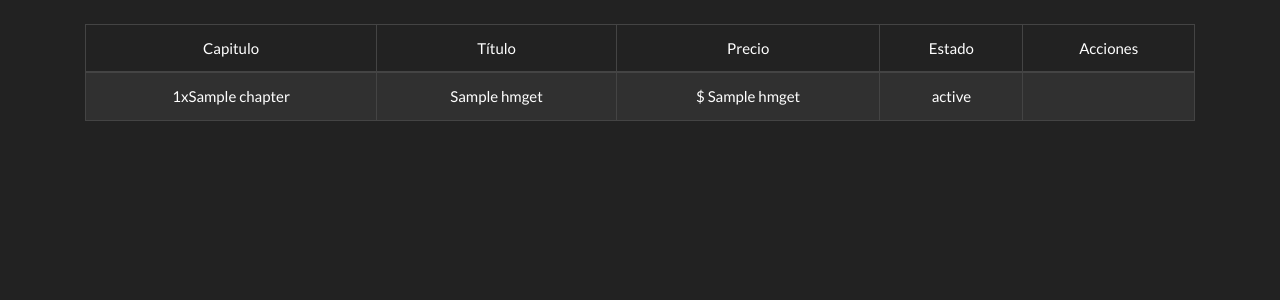
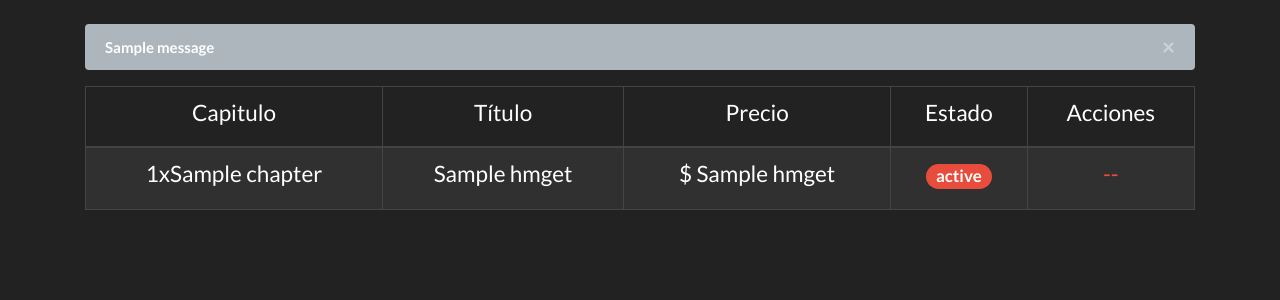
Before and after one commit to NicoRondan/TP2NOSQL, a Flask app: template the_mandalorian/api/templates/index.html in a window 1280 px wide. Shown: the part 71-371 px from the top of the page. Run offline with Flask 2, Linux system fonts and the light colour scheme; the template is opened without the code that fills it: most values are stand-ins (such as "Sample title", 1, 10 or a date in 2020); one stand-in notice (Sample message) is shown; parts of the project's set-up code (start-up, migrations or seed data) failed here and were passed over; some libraries are stand-ins or nearby versions.

Commit message:
mejoro front

```diff
--- a/the_mandalorian/api/app.py
+++ b/the_mandalorian/api/app.py
@@ -1,8 +1,9 @@
-from flask import Flask, render_template, request, redirect, url_for
+from flask import Flask, render_template, request, redirect, url_for, flash
 import redis
 from functions import inicializar
 
 app = Flask(__name__)
+
 #IP address del host
 host = '172.17.0.2'
 
@@ -21,7 +22,9 @@ db = connect_db()
 #db.flushdb()
 
 """Carga de datos a la bbdd"""
-inicializar(db)
+if db.dbsize() == 0:
+    inicializar(db)
+
 
 """Persistencia de datos"""
 def guardar():
@@ -50,8 +53,12 @@ def confirmarPago():
         precio = request.args.get('precio')
         #obtener titulo de la bbdd
         titulo = db.hget(capitulo, 'titulo')
-        data = [capitulo, titulo, precio]
-        return render_template('confirmar-pago.html', data = data)
+        #Verificar que no se haya vencido la reserva
+        if db.exists('estado ' + capitulo) == 0:
+            return redirect(url_for('index'))
+        else:
+            data = [capitulo, titulo, precio]
+            return render_template('confirmar-pago.html', data = data)
     elif request.method == 'POST':
         #Obtener parametros de la URL
         capitulo = request.args.get('capitulo')
@@ -62,6 +69,7 @@ def confirmarPago():
         #establecer tiempo 24hs a segundos
         db.expire(key, 86400)
         #Volver al index.html
+        flash('Pago Confirmado!')
         return redirect(url_for('index'))
 
 
@@ -76,6 +84,7 @@ def reservarCapitulo():
     #establecer tiempo 4min a segundos
     db.expire(key, 240)
     #Volver al index.html
+    flash('Capitulo Reservado Satisfactoriamente!')
     return redirect(url_for('index'))
 
 if __name__ == '__main__':
--- a/the_mandalorian/api/templates/index.html
+++ b/the_mandalorian/api/templates/index.html
@@ -1,42 +1,61 @@
 {% extends 'layout.html' %}
 
 {% block body%}
+
 <div class="row">
     <div class="col-md-12">
+        {% with messages = get_flashed_messages() %}
+            {% if messages%}
+                {% for message in messages %}
+                    <div class="alert alert-light alert-dismissible fade show" role="alert">
+                        <strong>{{ message }}</strong>
+                        <button type="button" class="close" data-dismiss="alert" aria-label="Close">
+                          <span aria-hidden="true">&times;</span>
+                        </button>
+                      </div>
+                {% endfor %}
+            {% endif %}
+        {% endwith %}
         <table class="table table-striped table-bordered bg-black table-lg">
             <thead>
                 <tr>
-                  <td class="text-center">Capitulo</td>
-                  <td class="text-center">Título</td>
-                  <td class="text-center">Precio</td>
-                  <td class="text-center">Estado</td>
-                  <td class="text-center">Acciones</td>
+                  <td class="text-center"><h4>Capitulo</h4></td>
+                  <td class="text-center"><h4>Título</h4></td>
+                  <td class="text-center"><h4>Precio</h4></td>
+                  <td class="text-center"><h4>Estado</h4></td>
+                  <td class="text-center"><h4>Acciones</h4></td>
                 </tr>
             </thead>
             <tbody>
                {% for chapter in data %}
                 <tr>
-                    <td class="text-center">1x{{chapter}}</td>
-                    <td class="text-center">{{db.hmget(chapter, 'titulo')[0]}}</td>
-                    <td class="text-center">$ {{db.hmget(chapter, 'precio')[0]}}</td>
+                    <td class="text-center"><h4>1x{{chapter}}</h4></td>
+                    <td class="text-center"><h4>{{db.hmget(chapter, 'titulo')[0]}}</h4></td>
+                    <td class="text-center"><h4>$ {{db.hmget(chapter, 'precio')[0]}}</h4></td>
                     <td class="text-center">
                     {% if db.exists('estado ' + chapter) == 0 %}
-                        disponible
+                        <h4><span class="badge badge-pill badge-info">disponible</span></h4>
                     {% else %}
-                        {{db.get('estado ' + chapter)}}
+                        {% with state = db.get('estado ' + chapter) %}
+                            {% if state == 'reservado' %}
+                                <h4><span class="badge badge-pill badge-secondary">{{state}}</span></h4>
+                            {% else %}
+                                <h4><span class="badge badge-pill badge-danger">{{state}}</span></h4>
+                            {% endif %}
+                        {% endwith %}
                     {% endif %}
                     </td>
                     <td class="text-center">
                         {% if db.exists('estado ' + chapter) == 0 %}
-                            <a href="/reservar?capitulo={{chapter}}" class="btn btn-success">Alquilar</a>
+                            <a href="/reservar?capitulo={{chapter}}" class="btn btn-outline-success"><h5>Alquilar</h5></a>
                         {% else %}
-                            {% if db.get('estado ' + chapter) == 'reservado' %}
-                                <a href="/confirmar-pago?capitulo={{chapter}}&precio={{db.hmget(chapter, 'precio')[0]}}" class="btn btn-primary">Confirmar Pago</a>
-                            {% else %}
-                                {% if db.get('estado ' + chapter) == 'alquilado' %}
-                                    <p class="text-danger">--</p>
+                            {% with state =  db.get('estado ' + chapter) %}
+                                {% if state == 'reservado' %}
+                                    <a href="/confirmar-pago?capitulo={{chapter}}&precio={{db.hmget(chapter, 'precio')[0]}}" class="btn btn-outline-info"><h5>Confirmar Pago</h5></a>
+                                {% else %}
+                                    <h4 class="text-danger">--</h4>
                                 {% endif %}
-                            {% endif %}
+                            {% endwith %}
                         {% endif %}
                     </td>
                 </tr>
--- a/the_mandalorian/api/templates/layout.html
+++ b/the_mandalorian/api/templates/layout.html
@@ -11,7 +11,7 @@
 </head>
 <body>
     <nav class="navbar navbar-dark bg-dark">
-        <span class="navbar-brand mb-0 h1">The Mandalorian</span>
+        <a href="/" class="navbar-brand mb-0 h1"><span>The Mandalorian</span></a>
       </nav>
     <div class="container pt-4">
         {% block body%}
```
Also changed, not shown: the_mandalorian/api/templates/confirmar-pago.html (+7 -5 lines), 1 other file.
